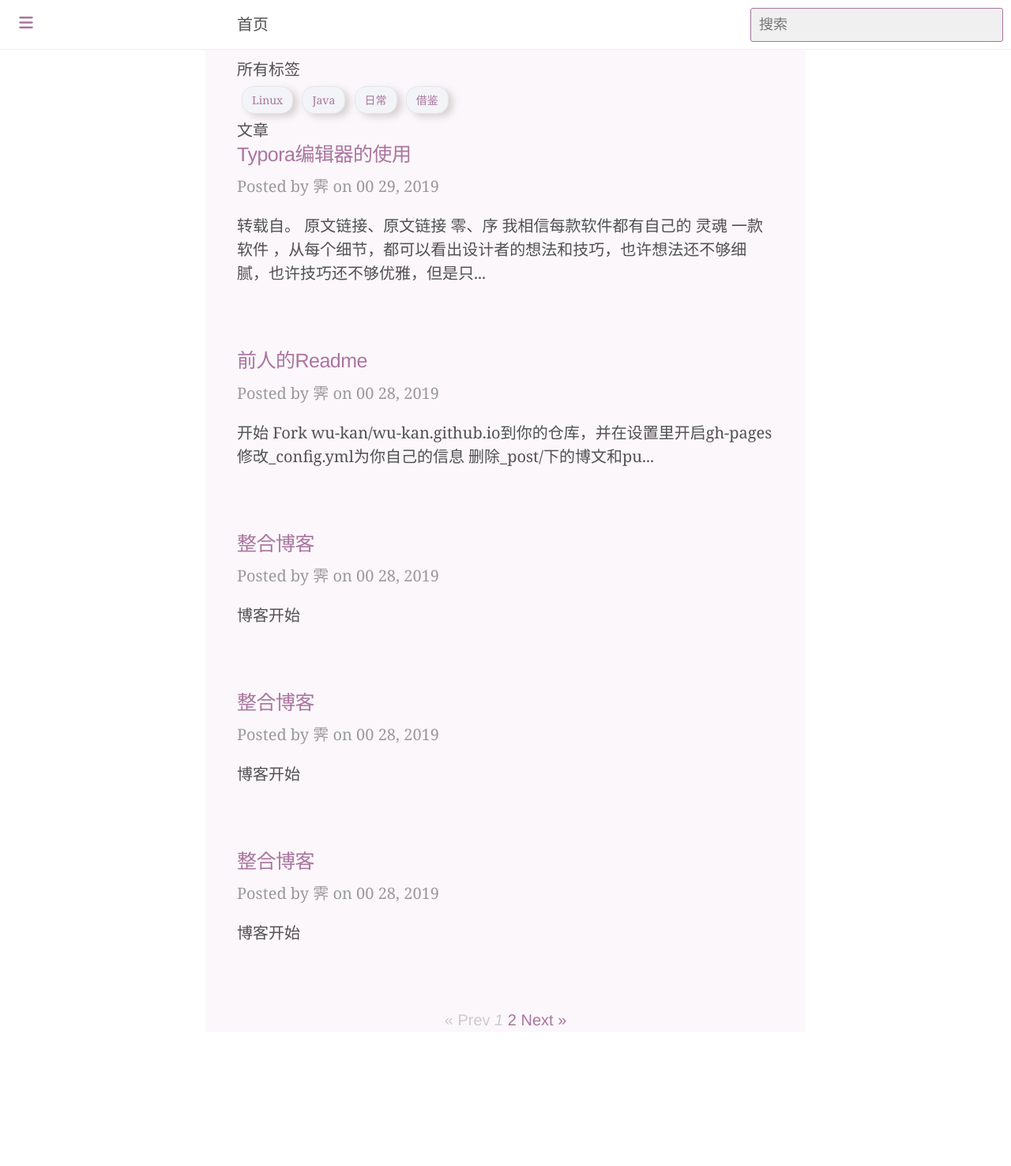
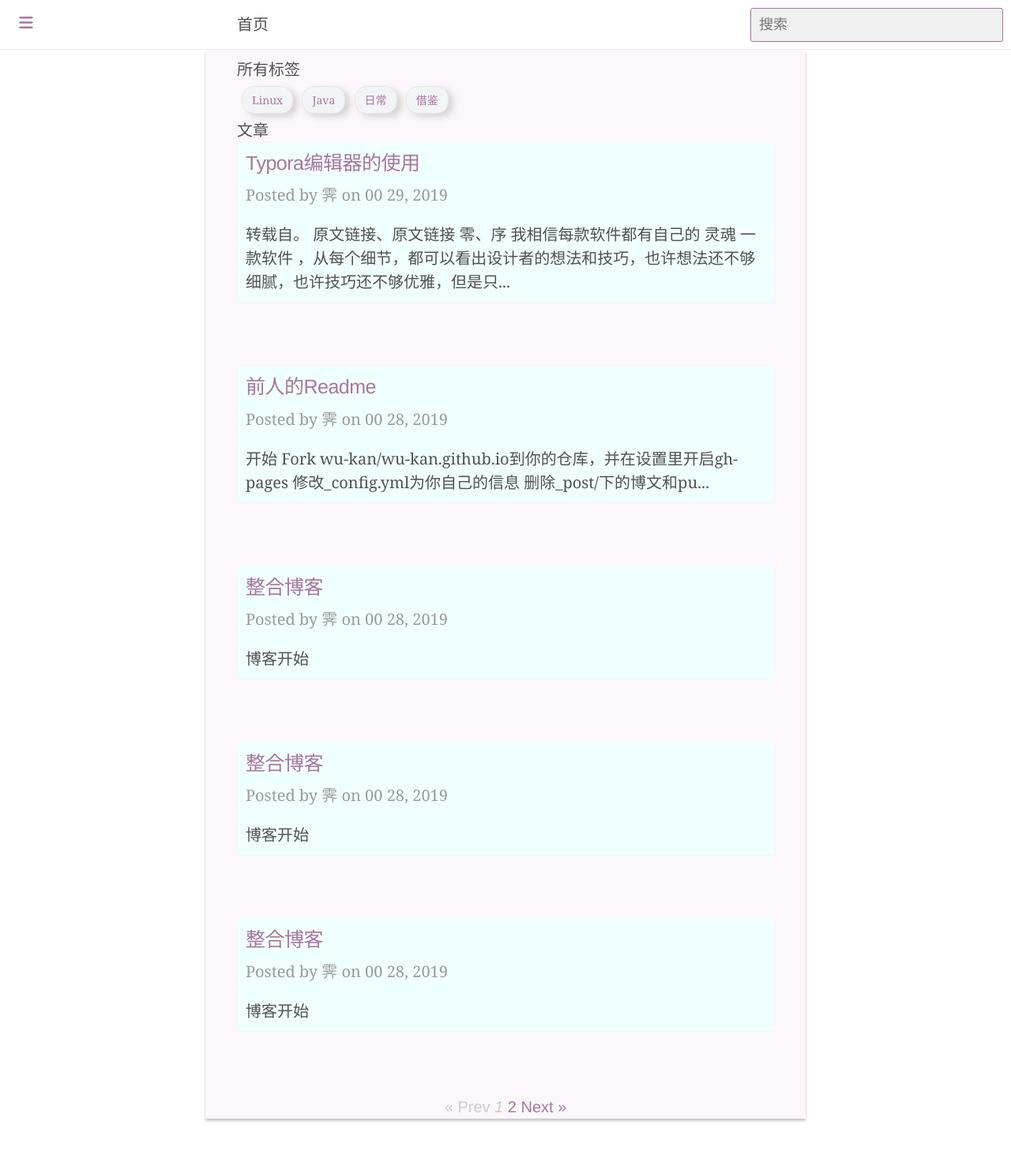
Before and after one commit to XtrueT/xtruet.github.com, a Jekyll site: the page built from index.html, in a window 1280 px wide. Shown: the whole page at 79% size. Built offline with Jekyll 4.4.1, drawn with Linux system fonts in a browser that asks for light colours; the list of posts is cut into pages by our own code; comment, search, counter and statistics services are not loaded; before the commit the page ends 1366 px from its top, so only the background shows below that.

Commit message:
Update index.css

```diff
--- a/public/css/index.css
+++ b/public/css/index.css
@@ -16,6 +16,9 @@ h3 {
 }
 
 .content {
+  -webkit-box-shadow:0px 3px 3px #c8c8c8 ;
+  -moz-box-shadow:0px 3px 3px #c8c8c8 ;
+  box-shadow:0px 3px 3px #c8c8c8 ;
   margin-top: 0px;
   padding-top: 10px;
   background-color:rgba(232, 214, 231, 0.19);
@@ -400,3 +403,17 @@ input#search-input:focus {
   -webkit-box-shadow: inset 0 1px 1px rgba(0, 0, 0, .075), 0 0 8px rgba(102, 175, 233, .6);
   box-shadow: inset 0 1px 1px rgba(0, 0, 0, .075), 0 0 8px rgba(102, 175, 233, .6);
 }
+
+.post{
+  background: azure;
+  padding: 10px;
+  border: aliceblue 1px solid;
+}
+.post:active{
+  -webkit-box-shadow:0px 3px 3px #c8c8c8 ;
+  -moz-box-shadow:0px 3px 3px #c8c8c8 ;
+  box-shadow:0px 3px 3px #c8c8c8 ;
+  background: azure;
+  padding: 10px;
+  border: aliceblue 1px solid;
+}
```
